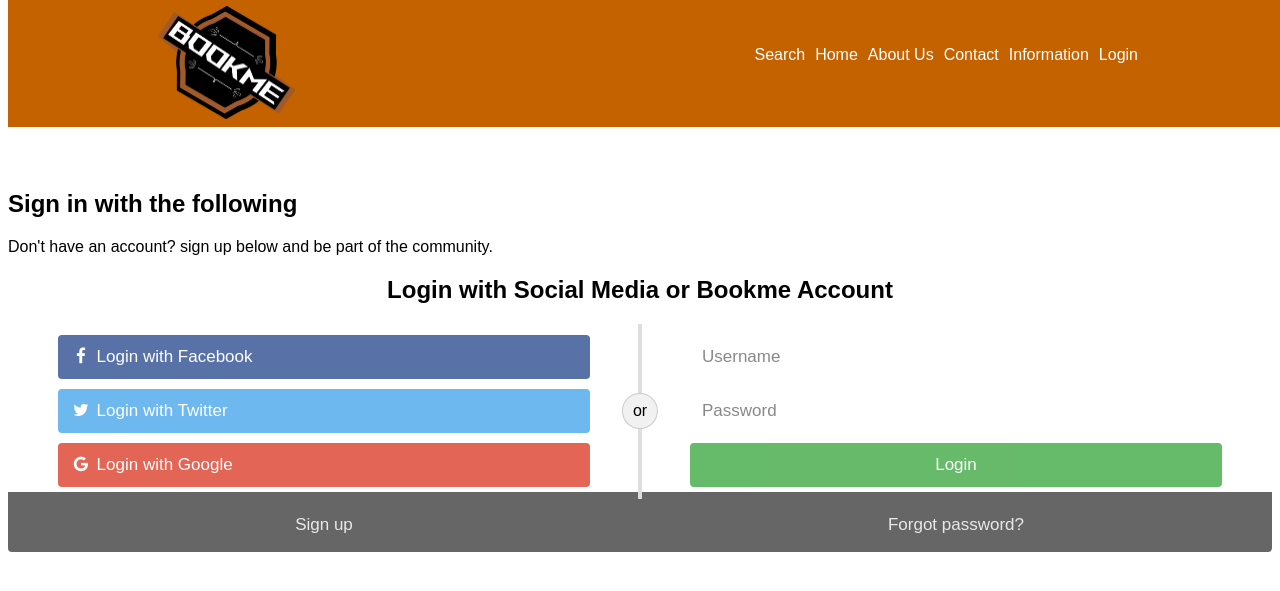
After one commit to RaminKurkeice/Bookme, a PHP site: page /signin.html in a window 1280 px wide. The commit adds this page. Shown: the top 591 px of the page. Run offline with PHP 8.4, Linux system fonts and the light colour scheme; some libraries are stand-ins or nearby versions.

Commit message:
Bookme v3
finished most of the pages login has some bugs but mostly working

```diff
--- a/project pages/AboutUs.html
+++ b/project pages/AboutUs.html
@@ -65,7 +65,7 @@
 		</br>
 
 		<h4>Ramin Kurkeice: N01227056</h4>
-		<p>Hey, My name is Ramin Kurkeice, pronounced (Rah-men) I get a lot of noodle jokes when introducing myself. I love making mini project for my own hobbies, tinkering, I also enjoy making webpages, blogs, games, writing, and trying out new software. I'm currently enrolled as a student at Humber college studying computer engineering. My favourite sport is basketball and i'm always open to helping others.</p>
+		<p>Hey, My name is Ramin Kurkeice, pronounced (Rah-men) I get a lot of noodle jokes when introducing myself to new people. I love making mini projects for my own hobbies i like, tinkering, I also enjoy making webpages, blogs, games, writing, and trying out new software. I'm currently enrolled as a student at Humber college studying computer engineering. My favourite sport is basketball and i'm always open to helping others.</p>
 		</br>
 
 		<h4>Ahmad El-Hajj: N01247366</h4>
@@ -73,11 +73,11 @@
 		</br>
 
 		<h4>Matthew Phillip: N01246920</h4>
-		<p></p>
+		<p>Hey, my name is Matthew Phillip but most people call me "The Sweeter Man". I am in my third year of computer engineering at Humber College. My favourite sport is soccer and I played for 18 years on different rep teams. Some hobbies I do on my free time when I'm not in school or playing soccer is playing video games, watching anime, and reading books.</p>
 		</br>
 
 		<h4>Calvin Abel: N013000070</h4>
-		<p></p>
+		<p>Hey i'm Calvin Abel my hobbies are playing mincecraft, I am a student at humber college studying computer engineering currently in my second year.</p>
 		</br>
 
 	</br>
--- a/project pages/header.html
+++ b/project pages/header.html
@@ -11,7 +11,7 @@
 				<li><a href="AboutUs.html">About Us</a></li>
 				<li><a href="feedback.html">Contact</a></li>
 				<li><a href="info.html">Information</a></li>
-				<li><a href="login.html">Login</a></li>
+				<li><a href="signin.html">Login</a></li>
 			</ul>
 		</div>
 	</div>
--- a/project pages/login.js
+++ b/project pages/login.js
@@ -1,56 +1,49 @@
 $(document).ready(init);
 
 function init(){
-	$(".error").hide();
-	$("#submit").click(validate);
+	$('.error').hide();
+	$('#submit').click(validate);
+
 }
 
 
 function validate(event){
+
 	$(".error").hide();
-	var hasNumber = /\d/;
 
+	var password = $("input#password").val();
+	var email = $("input#email").val();
 	var fname = $("input#firstname").val();
-	if (fname == ""){
+	var lname = $("input#lastname").val();
+
+
+	if (fname == "" || fname == /[0-9]/.test("fname")){
 		$("label#fname_error").show();
 		$("input#firstname").focus();
 		return false;
 	}
-	else if (hasNumber.test("fname")){
-		$("label#fname_error").show();
-		$("input#firstname").focus();
-		return false;
-	}
-		var lname = $("input#lastname").val();
-	if (lname == ""){
+
+	else if (lname == "" || lname == /[0-9]/.test("lname")){
 		$("label#lname_error").show();
 		$("input#lastname").focus();
 		return false;
 	}
-	else if (hasNumber.test("lname")){
-		$("label#lname_error").show();
-		$("input#lastname").focus();
-		return false;
-	}
-	var email = $("input#email").val();
-	if (email == ""){
+
+	else if (email == ""){
 		$("label#email_error").show();
 		$("input#email").focus();
 		return false;
 	}
-	var password = $("input#password").val();
-	if (password == ""){
+	else if (password == "" || password.length <= 8 || password != /[a-z]/.test(password) || password == /[^\w\s]/.test(password) || password != /[0-9]/.test(password)){
 		$("label#password_error").show();
 		$("input#password").focus();
 		return false;
 	}
-	else if(password.length <= 8 && /[a-z]/.test(password) || /[A-Z]/.test(password) && /\d/.test(password) && /[^\w\s]/.test(password)){
-		$("label#password_error").show();
-		$("input#password").focus();
-		return false;
+	else {
+		window.alert("confirmed redirecting ...");
+		window.open("Bookme-MainPage.html");
+	return true;
 	}
-	  var dataString = 'name='+ fname + lname +'&email=' + email + '&password=' + phone;
-  alert (dataString);
-  return false;
 
+	return false;
 }
--- /dev/null
+++ b/project pages/signin.html
@@ -0,0 +1,247 @@
+<!DOCTYPE html>
+<html>
+<head>
+<meta name="viewport" content="width=device-width, initial-scale=1">
+<link rel="stylesheet" href="https://cdnjs.cloudflare.com/ajax/libs/font-awesome/4.7.0/css/font-awesome.min.css">
+<script type="text/javascript" src="https://ajax.microsoft.com/ajax/jQuery/jquery-1.4.2.min.js"></script>
+	         <script src="login.js">  </script>
+<style>
+body {
+  font-family: Arial, Helvetica, sans-serif;
+}
+
+* {
+  box-sizing: border-box;
+}
+
+/* style the container */
+/*.container {
+  position: relative;
+  border-radius: 5px;
+  background-color: #f2f2f2;
+  padding: 20px 0 30px 0;
+}
+*/
+/* style inputs and link buttons */
+input,
+.btn {
+  width: 100%;
+  padding: 12px;
+  border: none;
+  border-radius: 4px;
+  margin: 5px 0;
+  opacity: 0.85;
+  display: inline-block;
+  font-size: 17px;
+  line-height: 20px;
+  text-decoration: none; /* remove underline from anchors */
+}
+
+input:hover,
+.btn:hover {
+  opacity: 1;
+}
+
+/* add appropriate colors to fb, twitter and google buttons */
+.fb {
+  background-color: #3B5998;
+  color: white;
+}
+
+.twitter {
+  background-color: #55ACEE;
+  color: white;
+}
+
+.google {
+  background-color: #dd4b39;
+  color: white;
+}
+
+/* style the submit button */
+input[type=submit] {
+  background-color: #4CAF50;
+  color: white;
+  cursor: pointer;
+}
+
+input[type=submit]:hover {
+  background-color: #45a049;
+}
+
+/* Two-column layout */
+.col {
+  float: left;
+  width: 50%;
+  margin: auto;
+  padding: 0 50px;
+  margin-top: 6px;
+}
+
+/* Clear floats after the columns */
+.row:after {
+  content: "";
+  display: table;
+  clear: both;
+}
+
+/* vertical line */
+.vl {
+  position: absolute;
+  left: 50%;
+  transform: translate(-50%);
+  border: 2px solid #ddd;
+  height: 175px;
+}
+
+/* text inside the vertical line */
+.vl-innertext {
+  position: absolute;
+  top: 50%;
+  transform: translate(-50%, -50%);
+  background-color: #f1f1f1;
+  border: 1px solid #ccc;
+  border-radius: 50%;
+  padding: 8px 10px;
+}
+
+/* hide some text on medium and large screens */
+.hide-md-lg {
+  display: none;
+}
+
+/* bottom container */
+.bottom-container {
+  text-align: center;
+  background-color: #666;
+  border-radius: 0px 0px 4px 4px;
+}
+
+/* Responsive layout - when the screen is less than 650px wide, make the two columns stack on top of each other instead of next to each other */
+@media screen and (max-width: 650px) {
+  .col {
+    width: 100%;
+    margin-top: 0;
+  }
+  /* hide the vertical line */
+  .vl {
+    display: none;
+  }
+  /* show the hidden text on small screens */
+  .hide-md-lg {
+    display: block;
+    text-align: center;
+  }
+}
+
+.h2 {
+	padding-top: 170px;
+
+}
+.header{
+	background: #c46200;
+	width: 100%;
+	length: 100%;
+	top: 0;
+	position: fixed;
+}
+
+.logo {
+	float: left;
+	text-align: bottom;
+	margin-top: 6px;
+	margin-bottom: 4px;
+	margin-left: 150px;
+}
+.nav {
+	float: right;
+padding-Top: 15px;
+margin-right: 150px;
+}
+
+a {
+	text-decoration: none;
+	color: #fff;
+}
+
+li {
+	list-style: none;
+	float: left;
+	margin-left: 10px;
+	padding-Top: 15px;
+
+}
+</style>
+</head>
+<body>
+<title>Sign in</title>
+
+<div class="header">
+		<div class="container">
+			<div class="logo">
+			<img src="BookmeLogo.png" style="width:25%">
+			</div>
+
+			<div class="nav">
+				<ul>
+					<li><a href="#">Search</a></li>
+					<li><a href="Bookme-MainPage.html">Home</a></li>
+					<li><a href="AboutUs.html">About Us</a></li>
+					<li><a href="feedback.html">Contact</a></li>
+					<li><a href="info.html">Information</a></li>
+					<li><a href="signin.html">Login</a></li>
+				</ul>
+			</div>
+		</div>
+	</div>
+
+<h2 class="h2">Sign in with the following </h2>
+<p>Don't have an account? sign up below and be part of the community.</p>
+
+<div class="container">
+  <form action="/action_page.php">
+    <div class="row">
+      <h2 style="text-align:center">Login with Social Media or Bookme Account</h2>
+      <div class="vl">
+        <span class="vl-innertext">or</span>
+      </div>
+
+      <div class="col">
+        <a href="https://www.facebook.com/login.php" class="fb btn">
+          <i class="fa fa-facebook fa-fw"></i> Login with Facebook
+         </a>
+        <a href="https://twitter.com/login/" class="twitter btn">
+          <i class="fa fa-twitter fa-fw"></i> Login with Twitter
+        </a>
+        <a href="https://accounts.google.com/signin/v2/identifier?flowName=GlifWebSignIn&flowEntry=ServiceLogin" class="google btn"><i class="fa fa-google fa-fw">
+          </i> Login with Google
+        </a>
+      </div>
+
+      <div class="col">
+        <div class="hide-md-lg">
+          <p>Or sign in manually:</p>
+        </div>
+
+        <input type="text" name="username" placeholder="Username" required>
+        <input type="password" name="password" placeholder="Password" required>
+        <input type="submit" value="Login">
+      </div>
+
+    </div>
+  </form>
+</div>
+
+<div class="bottom-container">
+  <div class="row">
+    <div class="col">
+      <a href="login.html" style="color:white" class="btn">Sign up</a>
+    </div>
+    <div class="col">
+      <a href="feedback.html" style="color:white" class="btn">Forgot password?</a>
+    </div>
+  </div>
+</div>
+
+</body>
+</html>
--- a/project pages/styles.css
+++ b/project pages/styles.css
@@ -113,3 +113,7 @@ body{
 	margin: 0.5em;
 	cursor:pointer;
 }
+
+footer {
+  display: block;
+}
```
Also changed, not shown: project pages/Bookme-MainPage.html (+9 -1 lines), project pages/info.html (+8 -8 lines), project pages/login.html (+11 -6 lines).
